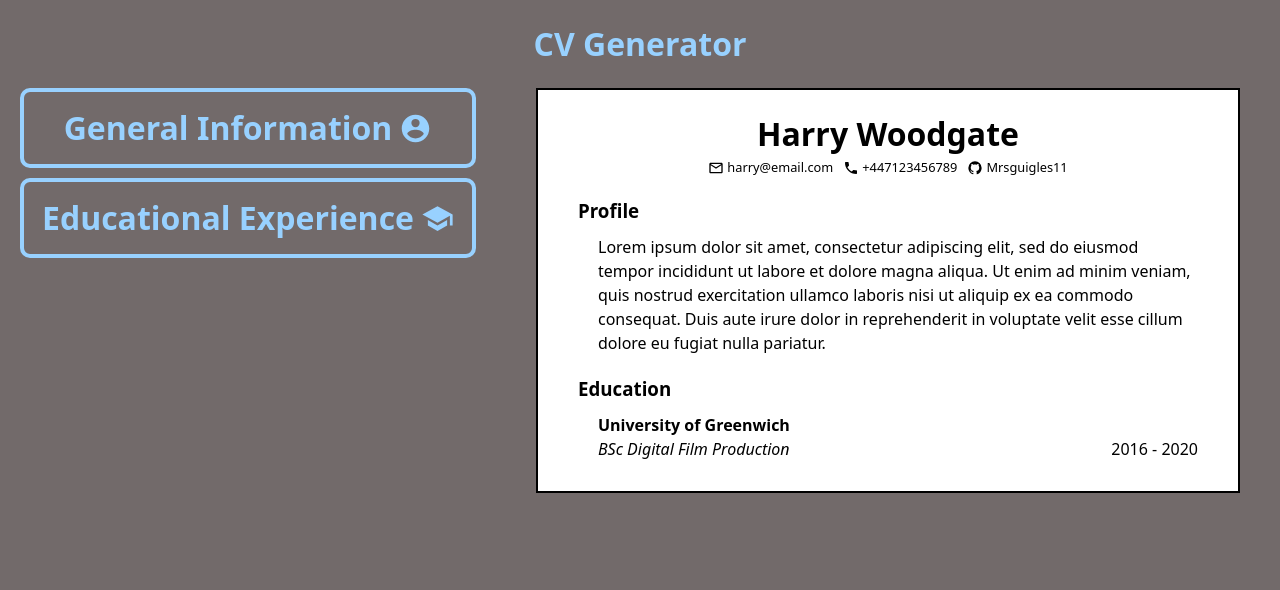
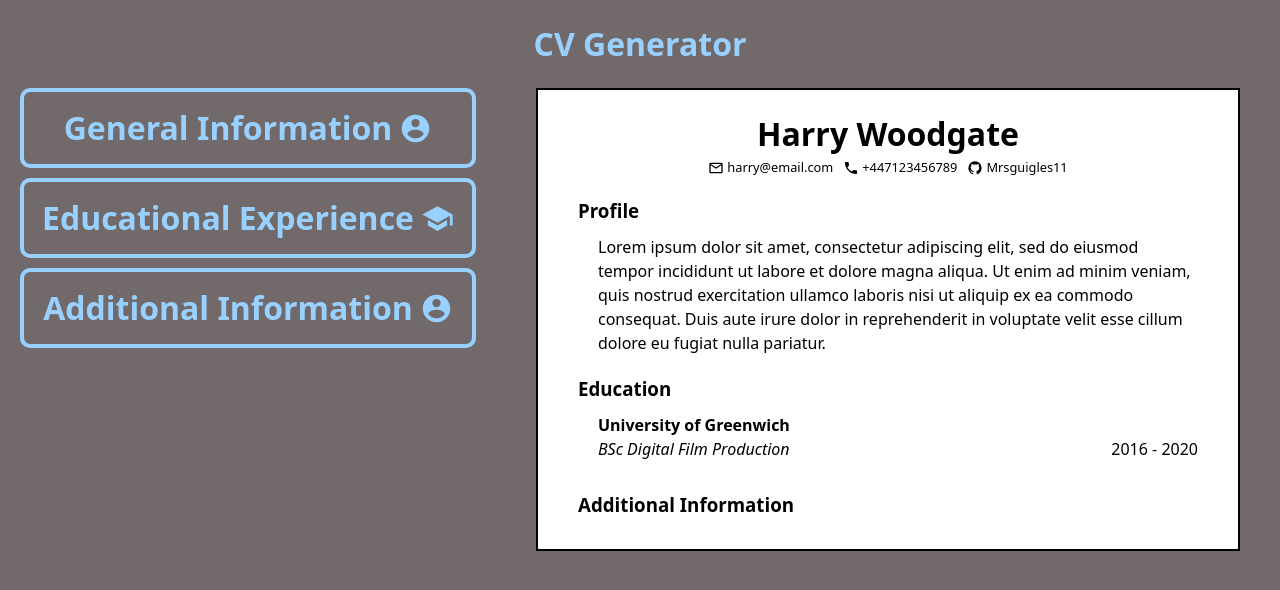
Before and after one commit to Mrsguigles11/cv_application, a React (Vite) app: page / in a window 1280 px wide. Shown: the top 590 px of the page. Built offline with nearby package versions, Linux system fonts and the light colour scheme.

Commit message:
add a working additional information section

```diff
--- a/src/components/content.jsx
+++ b/src/components/content.jsx
@@ -1,5 +1,5 @@
 import { useState } from "react";
-import InputGeneralInfo from "./input_gen_info";
+import InputSection from "./input_gen_info";
 import InputEducationalExperience from "./input_edu_exp";
 import CV from "./cv";
 import "../styles/input_section.css";
@@ -28,6 +28,9 @@ function Content() {
         study: "",
       },
     },
+    "Additional Information" : {
+      "Additional Information" : "",
+    }
   });
 
   function handleChange(text, section, input) {
@@ -56,18 +59,27 @@ function Content() {
   return (
     <>
       <div className="inputs_container">
-        <InputGeneralInfo
+        <InputSection
           heading={"General Information"}
           inputs={["Name", "Email", "Phone Number", "Github", "Profile"]}
           onChange={handleChange}
           headingClick={handleHeadingClick}
           content={cvContent}
+          index={0}
         />
         <InputEducationalExperience
           heading={"Educational Experience"}
           onChange={handleChange}
           headingClick={handleHeadingClick}
           content={cvContent}
+        />
+        <InputSection
+          heading={"Additional Information"}
+          inputs={["Additional Information"]}
+          onChange={handleChange}
+          headingClick={handleHeadingClick}
+          content={cvContent}
+          index={2}
         />
       </div>
       <div className="cv_container">
--- a/src/components/cv.jsx
+++ b/src/components/cv.jsx
@@ -34,6 +34,8 @@ function CV({ text }) {
             <div>{text["Educational Experience"]["currentInput"]["dateOfStudy"]}</div>
             </div>
       </div>
+      <h3>Additional Information</h3>
+      <div className="additional_info">{text["Additional Information"]["Additional Information"]}</div>
     </div>
 
   );
--- a/src/components/input_gen_info.jsx
+++ b/src/components/input_gen_info.jsx
@@ -1,8 +1,8 @@
 
-function InputGeneralInfo({ heading, inputs, onChange, content, headingClick }) {
+function InputSection({ heading, inputs, onChange, content, headingClick, index }) {
   return (
     <div className="input_section">
-      <div className="input_heading_container" onClick={() => headingClick(0)}>
+      <div className="input_heading_container" onClick={() => headingClick(index)}>
         <h2>{heading}</h2>
         <svg xmlns="http://www.w3.org/2000/svg" viewBox="0 0 24 24"><title>account-circle</title><path d="M12,19.2C9.5,19.2 7.29,17.92 6,16C6.03,14 10,12.9 12,12.9C14,12.9 17.97,14 18,16C16.71,17.92 14.5,19.2 12,19.2M12,5A3,3 0 0,1 15,8A3,3 0 0,1 12,11A3,3 0 0,1 9,8A3,3 0 0,1 12,5M12,2A10,10 0 0,0 2,12A10,10 0 0,0 12,22A10,10 0 0,0 22,12C22,6.47 17.5,2 12,2Z" /></svg>
       </div>
@@ -10,7 +10,7 @@ function InputGeneralInfo({ heading, inputs, onChange, content, headingClick })
         {inputs.map((input) => {
           return (
             <>
-            {input === "Profile" ? (
+            {input === "Profile" || input === "Additional Information" ? (
               <div className="input profile_input" key={input}>
               <label htmlFor={input}>{input}</label>
               <textarea
@@ -39,4 +39,4 @@ function InputGeneralInfo({ heading, inputs, onChange, content, headingClick })
   );
 }
 
-export default InputGeneralInfo;
+export default InputSection;
--- a/src/styles/input_edu_exp.css
+++ b/src/styles/input_edu_exp.css
@@ -38,16 +38,13 @@
     background-color: white;
     cursor: pointer;
     font-weight: 600;
+    margin-top: 20px;
 }
 
 .add_button:hover {
     background-color: rgb(228, 228, 228);
 }
 
-.study_input {
-    grid-column: 1 / 3;
-    margin-bottom: 20px;
-}
 
 .edu_exp_inputs_visible {
     display: grid;
```
